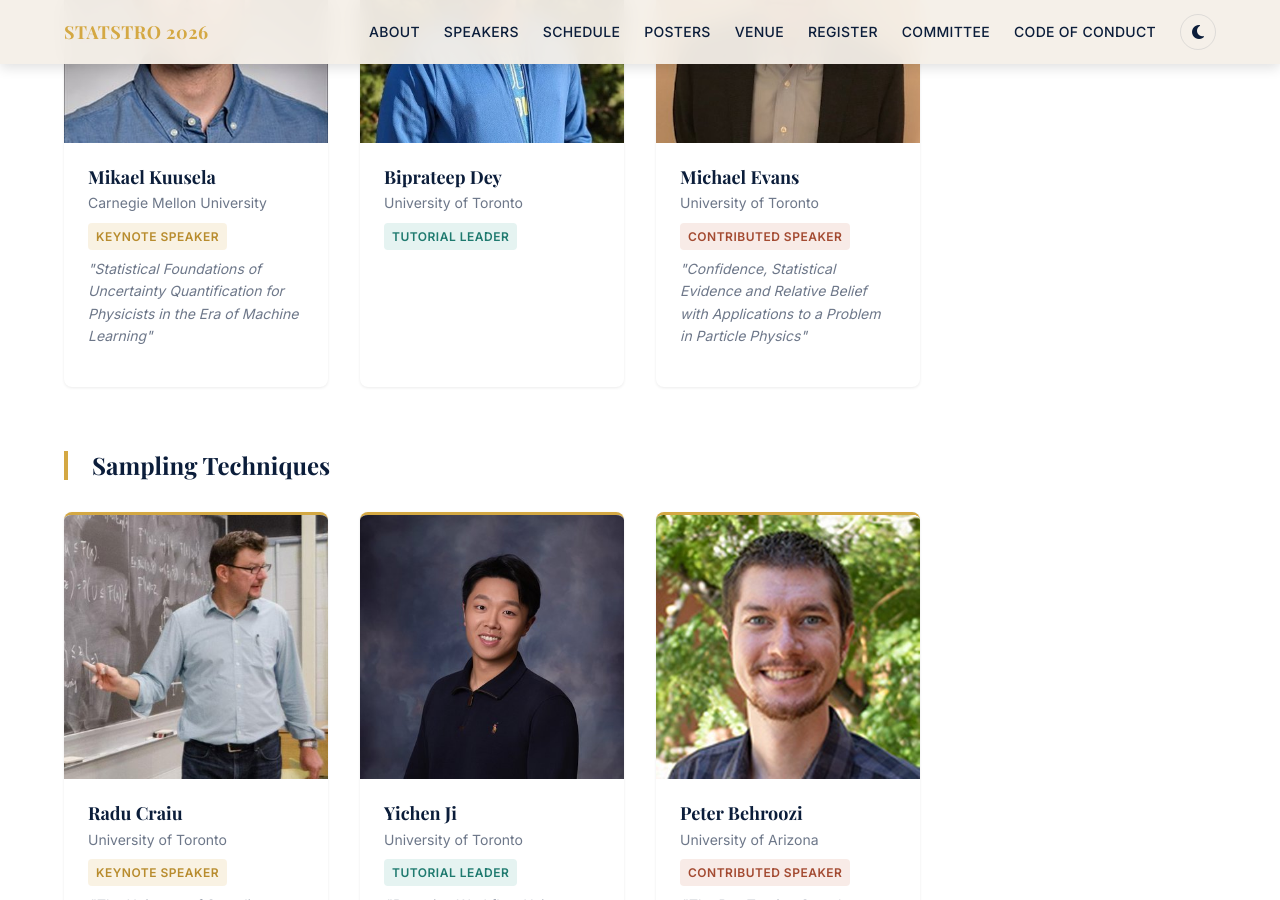
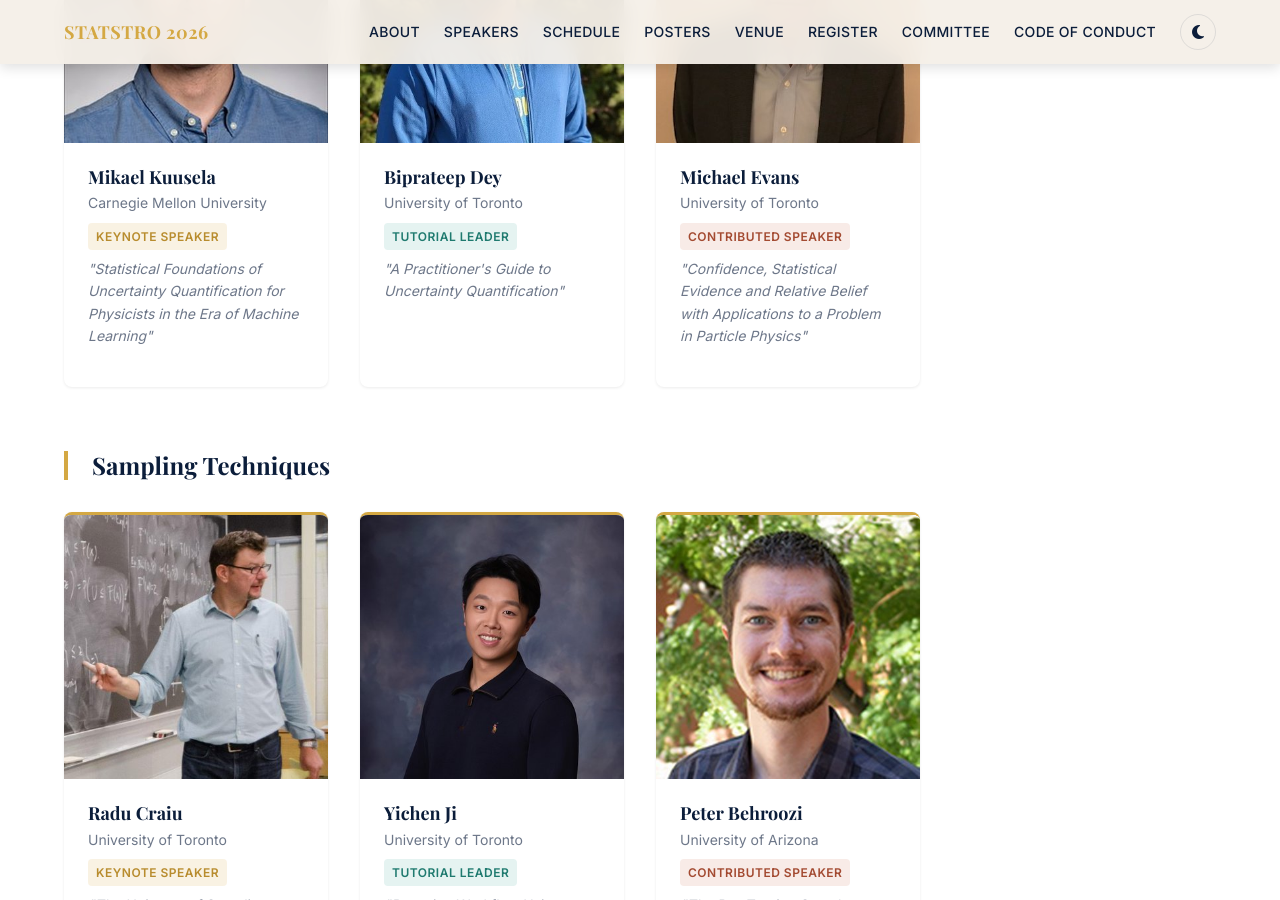
Before and after one commit to joshspeagle/STATSTRO, a Jekyll site: the page built from index.html, in a window 1280 px wide and 900 px high, scrolled down 2918 px. Built offline with Jekyll 4.4.1, drawn with Linux system fonts in a browser that asks for light colours; some web fonts are replaced; some of the changed text lies outside the part shown.

Commit message:
Fill in final two titles (Biprateep Dey, Justine Zeghal)
- Biprateep Dey (UQ tutorial): "A Practitioner's Guide to Uncertainty
  Quantification"
- Justine Zeghal (SBI keynote): "From Simulations to Posteriors: A Tour
  of Simulation-Based Inference"

All talk, tutorial, and poster titles are now filled — no TBDs remain.

Co-Authored-By: Claude Opus 4.8 <noreply@anthropic.com>
Claude-Session: https://claude.ai/code/session_015VcBYHxUG751wLYp2KJ5FK

```diff
--- a/_data/schedule_day1.yml
+++ b/_data/schedule_day1.yml
@@ -68,7 +68,7 @@
   type: break
 
 - time: "15:45 – 16:30"
-  title: "TBD"
+  title: "A Practitioner's Guide to Uncertainty Quantification"
   type: tutorial
   session: uq
   speaker: "Biprateep Dey"
--- a/_data/schedule_day2.yml
+++ b/_data/schedule_day2.yml
@@ -52,7 +52,7 @@
 
 # Afternoon Session: Simulation-Based Inference
 - time: "14:20 – 15:20"
-  title: "TBD"
+  title: "From Simulations to Posteriors: A Tour of Simulation-Based Inference"
   type: keynote
   session: sbi
   speaker: "Justine Zeghal"
--- a/_data/speakers.yml
+++ b/_data/speakers.yml
@@ -30,7 +30,7 @@
   affiliation: "Université de Montréal"
   role: keynote
   session: sbi
-  talk_title: "TBD"
+  talk_title: "From Simulations to Posteriors: A Tour of Simulation-Based Inference"
   photo: "justine-zeghal.jpg"
   bio: ""
   website: "https://justinezgh.github.io/"
@@ -49,7 +49,7 @@
   affiliation: "University of Toronto"
   role: tutorial
   session: uq
-  talk_title: "TBD"
+  talk_title: "A Practitioner's Guide to Uncertainty Quantification"
   photo: "biprateep-dey.jpg"
   bio: ""
   website: "https://biprateep.de/"
```
